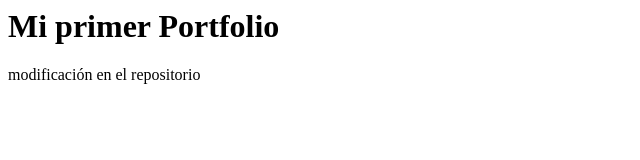
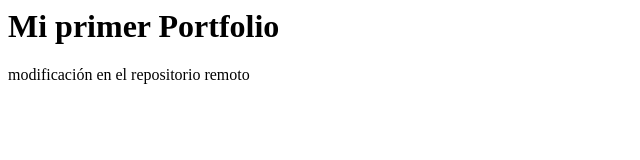
Before and after one commit to Julieta1988/Portfolio-Front-End, a plain HTML site: page index.html in a window 1280 px wide. Shown: the full height of the page, 0-640 px from the left. Drawn offline with Linux system fonts and the light colour scheme.

Commit message:
Update index.html

```diff
--- a/index.html
+++ b/index.html
@@ -1,2 +1,2 @@
 <h1> Mi primer Portfolio </h1>
-<p> modificación en el repositorio </p>
+<p> modificación en el repositorio remoto </p>
```
